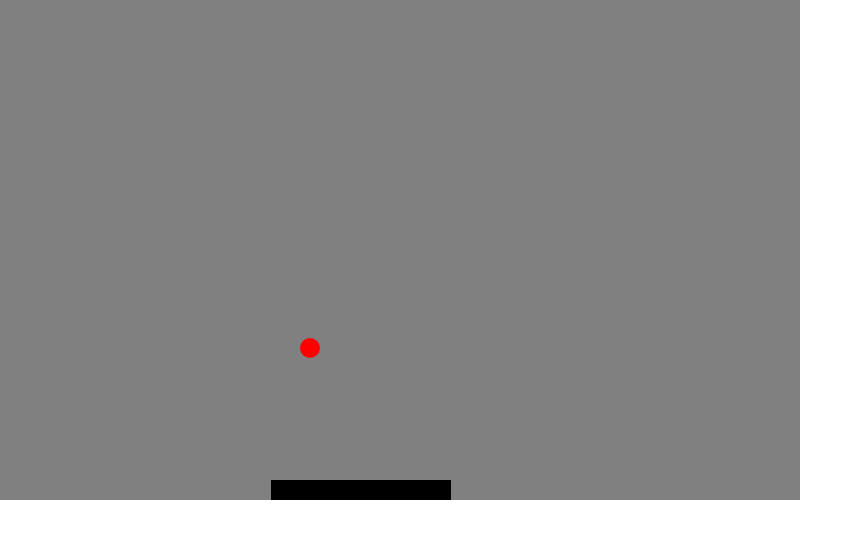
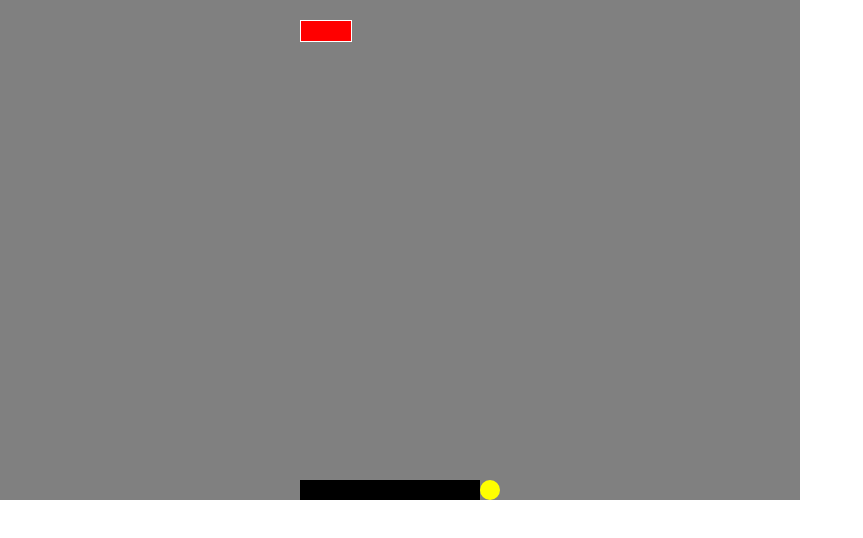
Before and after one commit to papercheck/pong, a plain HTML site: page simple2.html in a window 1280 px wide. Shown: the whole page, without its empty margins (0-863 px from the left). Drawn offline with Linux system fonts and the light colour scheme.

Commit message:
Found a bug in my logic, where if the paddle is over to the far left, it will always bounce, as if the entire bottom of the floor has been raised.

```diff
--- a/simple2.html
+++ b/simple2.html
@@ -37,18 +37,27 @@
                 height: 20px;
                 top:0;
                 left:0;
-                background-color: red;
+                background-color: yellow;
                 border-radius: 50px;
             }
 
             div#paddel {
                 background: black;
-                display: block;
-                position: relative;
+                position: absolute;
                 width:180px;
                 height: 20px;
                 top: 480px;
-                border: none;
+                overflow-x: hidden;
+            }
+
+            div.brick {
+                background: red;
+                display: block;
+                position: absolute;
+                width: 50px;
+                height: 20px;
+                top: 20px;
+                border: 1px white solid;
             }
         </style>
 
--- a/simple2.js
+++ b/simple2.js
@@ -14,8 +14,14 @@ function ball() {
     this.paddel.id = "paddel";
     this.paddel.width = "180";
     this.paddel.height = "20";
-    this.paddel.style.left = "271px";
+    this.paddel.style.left = "300px";
     this.paddel.style.top = "480px";
+
+    this.brick = document.createElement('div');
+    this.brick.className = "brick";
+    this.brick.width = "50";
+    this.brick.height = "20";
+    this.brick.style.left = "300px";
 
     this.container = document.getElementById('container');
     this.container.width = "800";
@@ -23,6 +29,7 @@ function ball() {
     this.container.appendChild(this.element);
     this.container.appendChild(this.audio);
     this.container.appendChild(this.paddel);
+    this.container.appendChild(this.brick);
 
     this.width = function () {
         return parseInt(this.element.width);
@@ -52,17 +59,31 @@ function ball() {
         return parseInt(this.element.style.top);
     };
 
+    this.brickHeight = function (){
+        return parseInt(this.brick.style.top)
+    };
+
+    this.brickLeft = function (){
+        return parseInt(this.brick.style.left)
+    };
+
+    this.brickWidth = function (){
+        return parseInt(this.brick.style.width)
+    };
+
     this.center = {'x' : (this.width() / 2) + this.left(),
                    'y' : (this.height() / 2) + this.top() };
 
     this.paddelCenter = {'x' : (this.paddelWidth) + this.leftPaddel,
                          'y' : (this.paddelHeight)};
 
+    this.brickCenter = {'x' : (this.brickWidth()) + this.brickLeft,
+                        'y' : (this.brickHeight())};
+
     this.directionX = 1;
     this.directionY = 1;
     this.paddelRight = -1;
     this.paddelLeft = 1;
-
     this.changeDirection = -1;
 
     this.draw = function (magnitude) {
@@ -71,12 +92,11 @@ function ball() {
         var paddelLeft = this.leftPaddel();
 
         if (isNaN(currentLeft)) { currentLeft = 0}
-        if (isNaN(paddelLeft)) { paddelLeft = 271}
+        if (isNaN(paddelLeft)) { paddelLeft = 300}
         if (isNaN(currentTop)) { currentTop = 0}
 
         var vectorX = currentLeft + (magnitude * this.directionX);
         var vectorY = currentTop + (magnitude * this.directionY);
-
         var vectorXP = paddelLeft + this.paddelLeft + this.paddelRight;
 
         this.center.x = vectorX + (this.width() / 2);
@@ -93,34 +113,53 @@ function ball() {
 
     this.collisionDetect = function () {
         var containerWidth = parseInt(this.container.width);
+        var realXcenter = this.center.x * -1 + containerWidth;
         var containerWidthP = parseInt(this.container.width);
         var containerHeight = parseInt(this.container.height);
         var halfWidth = (this.width() / 2);
         var paddelWidth = (this.paddelWidth());
+        var brickWidth = (this.brickWidth());
+        var brickHeight = (this.brickHeight());
 
+        //ping audio
         if ((this.directionX * this.directionY) + this.changeDirection == 0) {
             this.changeDirection = this.changeDirection * -1;
             this.audio.play();
         }
 
+        //bounce x-axis
         if (this.center.x + halfWidth >= containerWidth || this.center.x - halfWidth < 0) {
             this.directionX = this.directionX * -1;
         }
 
+        //bounce y-axis from the ceiling
         if (this.center.y - halfWidth < 0) {
             this.directionY = this.directionY * -1;
         }
 
+        //bounce y-axis the floor, which is a fail
         if (this.center.y + halfWidth >= containerHeight) {
             this.directionX = 0;
             this.directionY = 0;
         }
 
-        if(containerHeight - this.center.y - halfWidth == this.paddelCenter.y && this.center.x + paddelWidth >= paddelWidth + this.paddelCenter.x) {
+        //bounce off the paddel
+        if(containerHeight - this.center.y - halfWidth == this.paddelCenter.y && realXcenter + paddelWidth <= paddelWidth + this.paddelCenter.x) {
             this.directionY = this.directionY * -1;
+            console.log("side 1: "+(realXcenter));
+            console.log("side 2: "+(this.paddelCenter.x));
         }
+//        else {
+//            console.log("side 1: "+(this.center.x));
+//            console.log("side 2: "+(this.paddelCenter.x));
+//        }
 
+//        //bounce off the bricks
+//        if(containerHeight - brickHeight - this.center.y - halfWidth == this.brickCenter.y && this.center.x + brickWidth >= brickWidth + this.brickCenter.x) {
+//            console.log("off bricks");
+//        }
 
+        //contains the paddel inside the container
         if (this.paddelCenter.x + paddelWidth + 1 >= containerWidthP || this.paddelCenter.x - 1 < 0) {
             this.paddelRight = 0;
             this.paddelLeft = 0;
```
